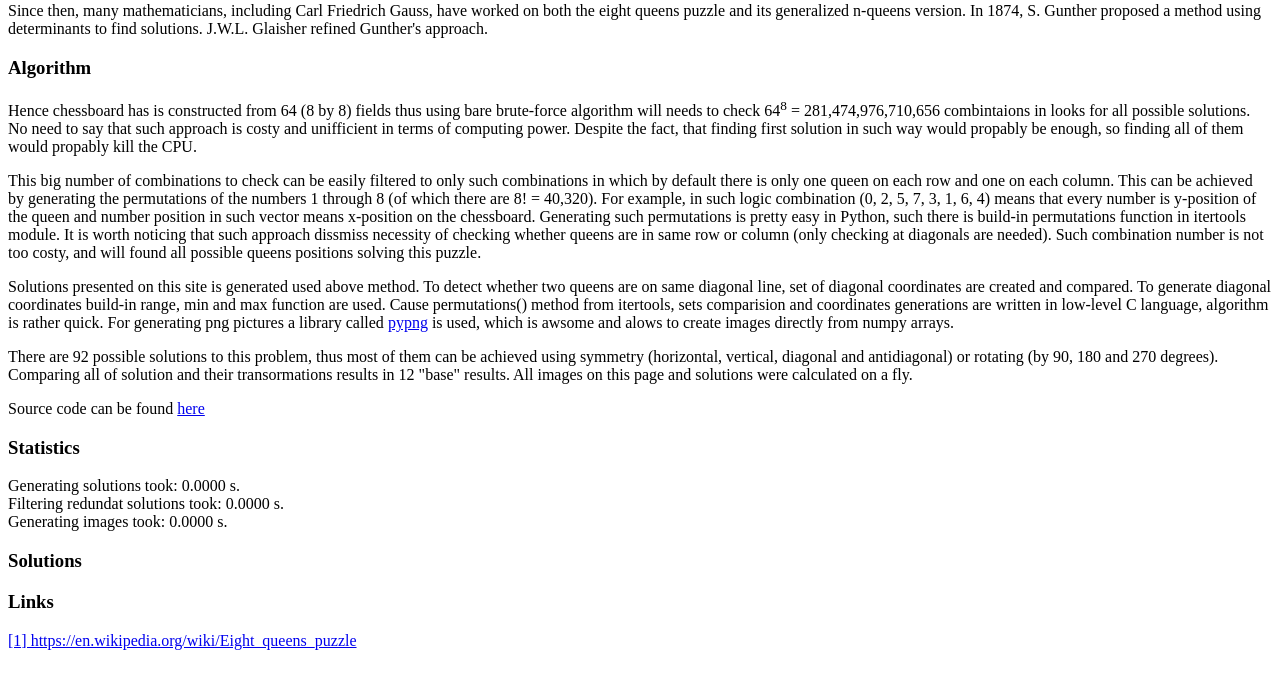
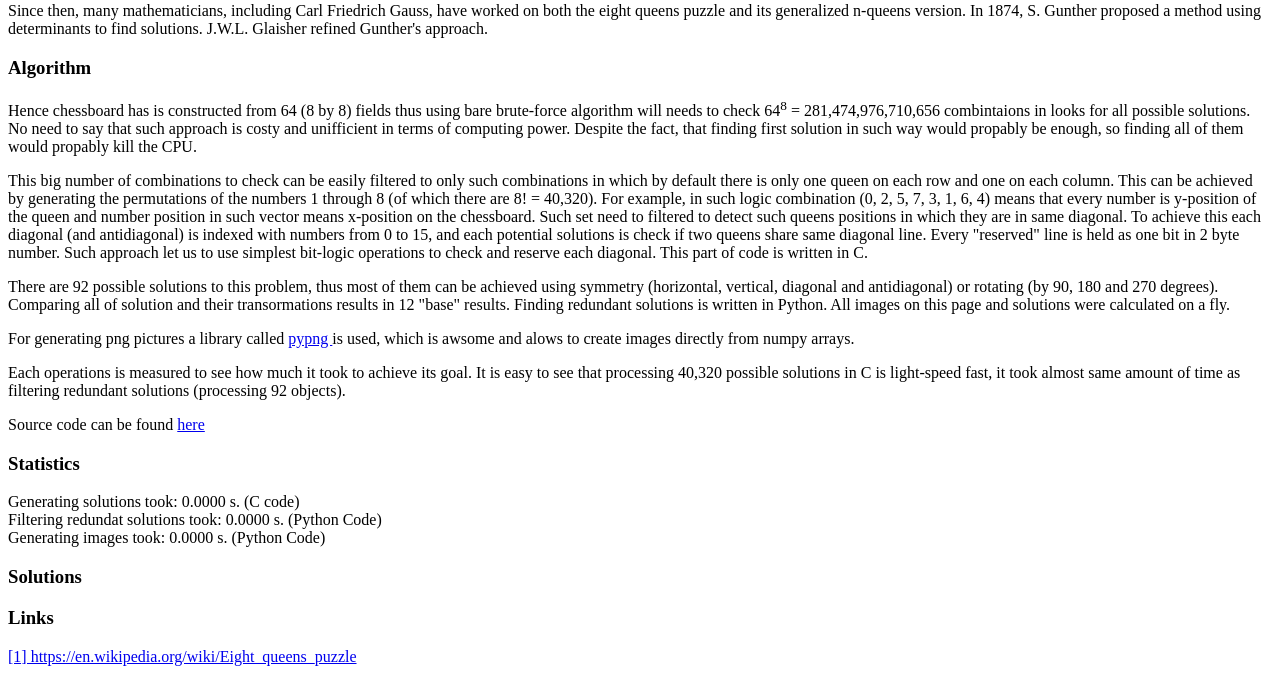
Before and after one commit to lukaszszymankiewicz/8qp, a Flask app: template app/templates/index.html in a window 1280 px wide. Shown: the part 196-878 px from the top of the page. Before the commit the page ends 846 px from the top, so only its background shows below. Run offline with Flask 2, Linux system fonts and the light colour scheme; the template is opened without the code that fills it, so the values that code supplies are empty; parts of the project's set-up code (start-up, migrations or seed data) failed here and were passed over.

```diff
--- a/app/templates/index.html
+++ b/app/templates/index.html
@@ -41,27 +41,27 @@
         (of which there are 8! = 40,320). For example, in such logic combination (0, 2, 5, 7, 3, 1,
         6, 4) means that every number is y-position of the queen and number position in such vector
         means x-position on the chessboard.
-        Generating such permutations is pretty easy in Python, such there is build-in permutations
-        function in itertools module. It is worth noticing that such approach dissmiss necessity of
-        checking whether queens are in same row or column (only checking at diagonals are needed).
-        Such combination number is not too costy, and will found all possible queens positions
-        solving this puzzle.
-    </p>
-    <p>
-        Solutions presented on this site is generated used above method. To detect whether two
-        queens are on same diagonal line, set of diagonal coordinates are created and compared.
-        To generate diagonal coordinates build-in range, min and max function are used.
-        Cause permutations() method from itertools, sets comparision and coordinates generations are
-        written in low-level C language, algorithm is rather quick. For generating png pictures a
-        library called <a href="https://github.com/drj11/pypng">pypng</a> is used, which is awsome
-        and alows to create images directly from numpy arrays.
+        Such set need to filtered to detect such queens positions in which they are in same
+        diagonal. To achieve this each diagonal (and antidiagonal) is indexed with numbers from 0 to
+        15, and each potential solutions is check if two queens share same diagonal line. Every
+        "reserved" line is held as one bit in 2 byte number. Such approach let us to use simplest
+        bit-logic operations to check and reserve each diagonal. This part of code is written in C.
     </p>
     <p>
         There are 92 possible solutions to this problem, thus most of them can be achieved using
         symmetry (horizontal, vertical, diagonal and antidiagonal) or rotating (by 90, 180 and 270
         degrees). Comparing all of solution and their transormations results in 12 "base" results.
-
-        All images on this page and solutions were calculated on a fly.
+        Finding redundant solutions is written in Python. All images on this page and solutions
+        were calculated on a fly.
+    </p>
+    <p>
+        For generating png pictures a library called <a href="https://github.com/drj11/pypng">pypng
+        </a> is used, which is awsome and alows to create images directly from numpy arrays.
+    </p>
+    <p>
+        Each operations is measured to see how much it took to achieve its goal. It is easy to see
+        that processing 40,320 possible solutions in C is light-speed fast, it took almost same
+        amount of time as filtering redundant solutions (processing 92 objects).
     </p>
     <p>
         Source code can be found <a href = "https://github.com/lukaszszymankiewicz/8qp">here</a>
@@ -70,9 +70,9 @@
     <h3> Statistics </h3>
 
     <p>
-        Generating solutions took: {{'%0.4f'|format(solve_time|float)}} s. <br>
-        Filtering redundat solutions took: {{'%0.4f'|format(filter_time|float)}} s. <br>
-        Generating images took: {{'%0.4f'|format(images_time|float)}} s. <br>
+        Generating solutions took: {{'%0.4f'|format(solve_time|float)}} s. (C code)<br>
+        Filtering redundat solutions took: {{'%0.4f'|format(filter_time|float)}} s. (Python Code)<br>
+        Generating images took: {{'%0.4f'|format(images_time|float)}} s. (Python Code)<br>
     </p>
 
     <h3> Solutions </h3>
```
Also changed, not shown: 2 other files.
